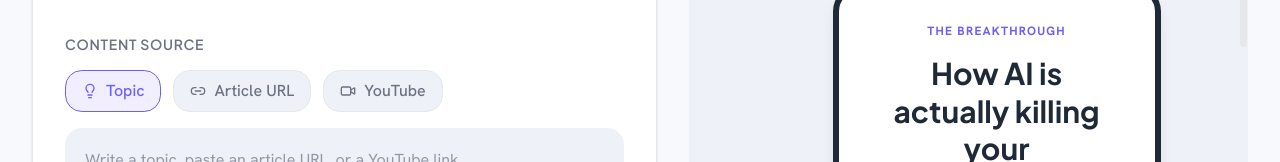
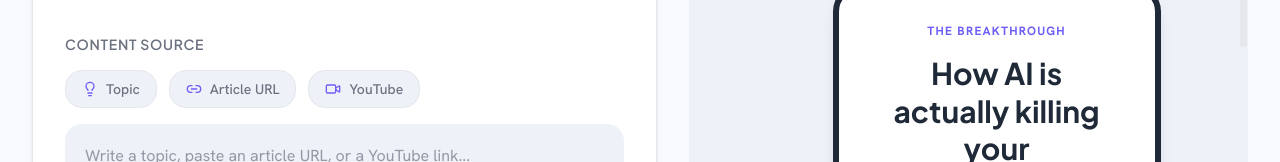
Before and after one commit to samuelsntr/timedoor-hookslides-ai, a React (Vite) app in the folder frontend/user/: page / in a window 1280 px wide. Shown: the part 195-357 px from the top of the page. Built offline with nearby package versions, Linux system fonts and the light colour scheme; no server answers.

Commit message:
refactor: simplify content source selection UI

```diff
--- a/frontend/user/src/pages/generate/carousel/index.tsx
+++ b/frontend/user/src/pages/generate/carousel/index.tsx
@@ -50,7 +50,6 @@ const slides = [
 ]
 
 function GenerateCarouselPage() {
-  const [source, setSource] = useState<(typeof contentSources)[number]["id"]>("topic")
   const [strategy, setStrategy] = useState<(typeof strategies)[number]["id"]>("story")
   const [template, setTemplate] = useState<"Bold Accent" | "Minimalist" | "Data Focused">("Bold Accent")
   const [copied, setCopied] = useState<string | null>(null)
@@ -76,21 +75,11 @@ function GenerateCarouselPage() {
 
           <div className="flex flex-col gap-4">
             <h2 className="text-sm font-semibold uppercase tracking-wider text-muted-foreground">Content Source</h2>
-            <div className="flex flex-wrap gap-3">
-              {contentSources.map(({ id, label, icon: Icon }) => (
-                <button
-                  key={id}
-                  type="button"
-                  onClick={() => setSource(id)}
-                  className={cn(
-                    "flex cursor-pointer items-center gap-2 rounded-xl border px-4 py-2 font-medium transition-colors",
-                    source === id
-                      ? "border-primary bg-primary/10 text-primary"
-                      : "border-border bg-muted text-muted-foreground hover:border-primary/40",
-                  )}
-                >
-                  <Icon className="size-4" /> {label}
-                </button>
+            <div className="flex flex-wrap gap-3 text-sm font-medium text-muted-foreground">
+              {contentSources.map(({ label, icon: Icon }) => (
+                <span key={label} className="flex items-center gap-2 rounded-xl border border-border bg-muted px-4 py-2">
+                  <Icon className="size-4 text-primary" /> {label}
+                </span>
               ))}
             </div>
             <textarea
```
